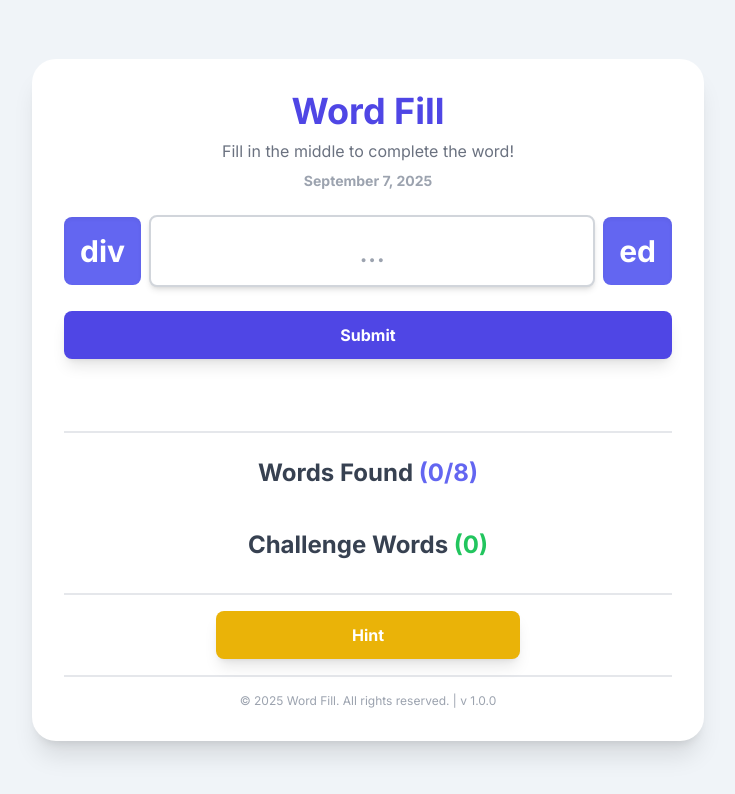
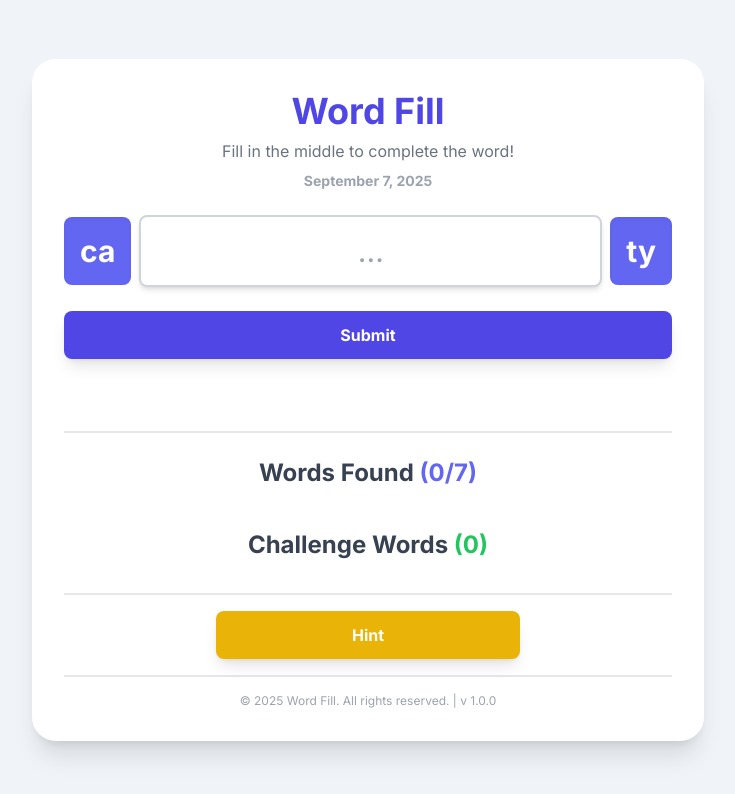
Before and after one commit to paceockerman/wordfillapp, a plain HTML site: page index.html in a window 1280 px wide. Shown: the whole page, without its empty margins (272-1007 px from the left). Drawn offline with nearby package versions, Linux system fonts and the light colour scheme.

Commit message:
Added a day

```diff
--- a/index.html
+++ b/index.html
@@ -95,6 +95,13 @@
                     end: "tion",
                     solutions: ['traction', 'tradition', 'transaction', 'transcription', 'transformation', 'transition', 'translation', 'transportation'],
                     challengeSolutions: ['trabeation', 'trabeculation', 'tracheation', 'tractation', 'tractoration', 'tractorization', 'traduction', 'tragedization', 'trajection', 'tralatition', 'tranquilization', 'tranquillization', 'transaccidentation', 'transamination', 'transanimation', 'transcendentalisation', 'transcendentalization', 'transcoloration', 'transcolouration', 'transculturation', 'transcurvation', 'transduction', 'transection', 'transelementation', 'transfiguration', 'transfiltration', 'transfixation', 'transforation', 'transfretation', 'transgeneration', 'transhumanation', 'transillumination', 'transincorporation', 'transistorization', 'transliteration', 'translocalization', 'translocation', 'transmateriation', 'transmentation', 'transmethylation', 'transmigration', 'transmogrification', 'transmutation', 'transnatation', 'transnaturation', 'transnihilation', 'transpeciation', 'transpenetration', 'transpeptidation', 'transpiration', 'transplantation', 'transposition', 'transrectification', 'transubstantiation', 'transudation', 'transumption', 'transvaluation', 'transvasation', 'transvection', 'transverbation', 'transverberation', 'transvolation', 'traumatization']
+                },
+                {
+                    date: '2025-09-07',
+                    start: "ca",
+                    end: "ty",
+                    solutions: ['capability', 'capacity', 'casualty', 'causality', 'cavity', 'calamity', 'captivity'],
+                    challengeSolutions: ['caducity', 'caecity', 'caitifty', 'calculability', 'calelectricity', 'calidity', 'caliginosity', 'callidity', 'callosity', 'caloricity', 'calvity', 'cancelability', 'cancellability', 'caninity', 'cannibality', 'canonicity', 'canthoplasty', 'canty', 'capernoity', 'capillarity', 'carcinogenicity', 'cardinality', 'cardiomotility', 'cardioplasty', 'cariosity', 'carity', 'carnality', 'carnivoracity', 'carnivority', 'carnosity', 'carroty', 'carty', 'casalty', 'caselty', 'cassalty', 'casselty', 'casuality', 'catholicity', 'catty', 'causability', 'causativity', 'causticity']
                 }
             ];
 
```
